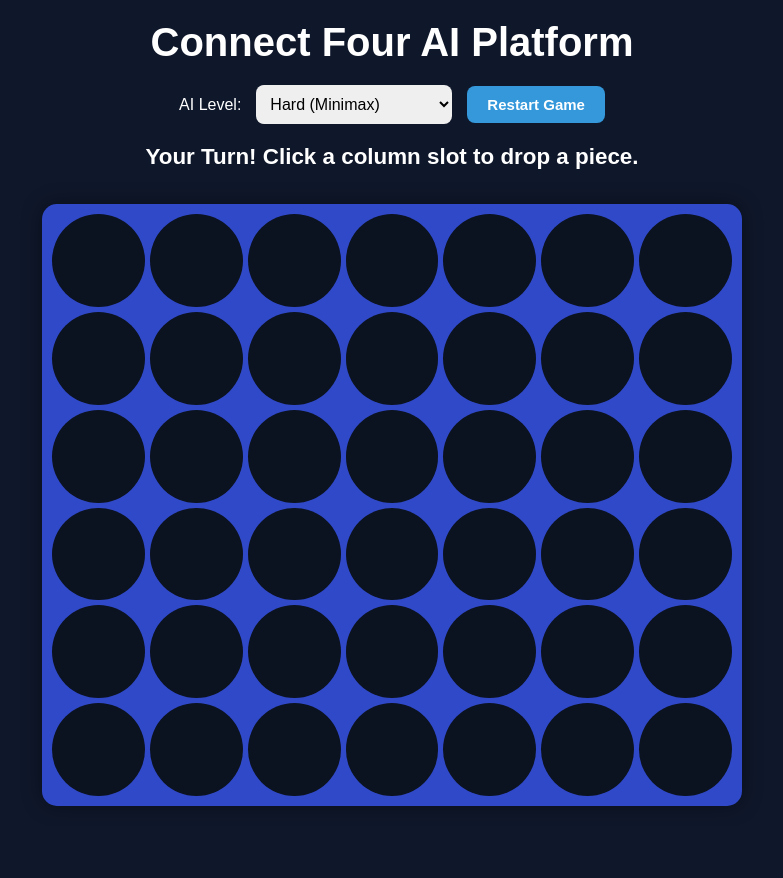
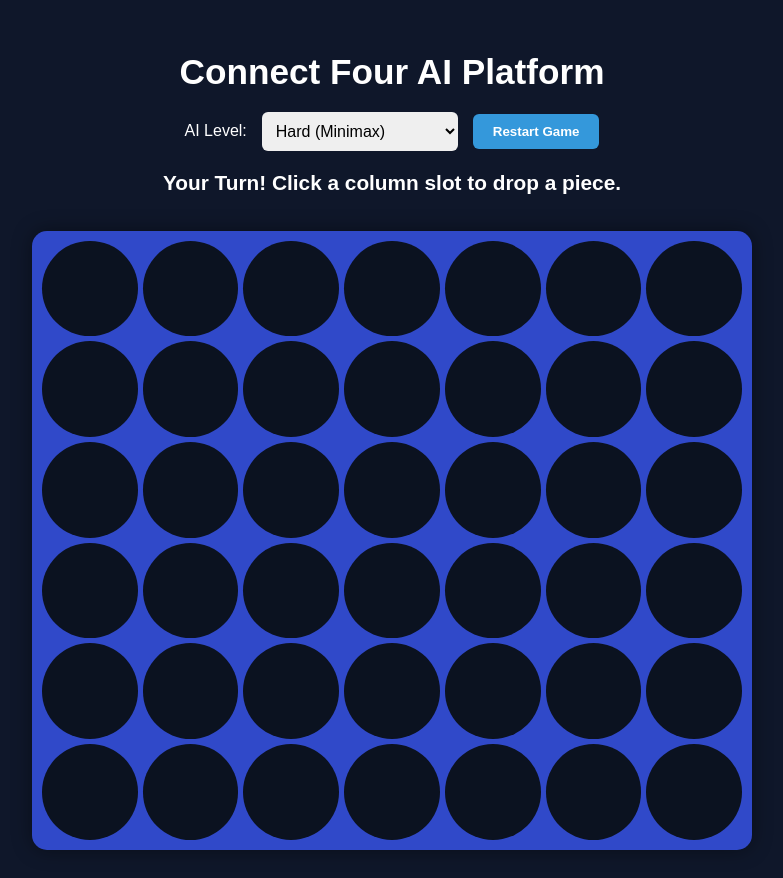
Before and after one commit to shreeharsha0125-dotcom/connectfourAI, a Flask app: page / in a window 1280 px wide. Shown: the whole page, without its empty margins (248-1031 px from the left). Before the commit the page ends 806 px from the top, so only its background shows below. Run offline with Flask 3, Linux system fonts and the light colour scheme.

Commit message:
Refactor CSS styles for consistency and clarity

````diff
--- a/static/css/style.css
+++ b/static/css/style.css
@@ -1,3 +1,4 @@
+```css
 /* Reset */
 * {
     margin: 0;
@@ -9,7 +10,7 @@
 body {
     background: #0f172a;
     color: white;
-    font-family: Arial, Helvetica, sans-serif;
+    font-family: Arial, sans-serif;
     min-height: 100vh;
     overflow-x: hidden;
 }
@@ -18,7 +19,7 @@ body {
 #game-container {
     width: 100%;
     max-width: 900px;
-    margin: 0 auto;
+    margin: auto;
     padding: 20px;
     text-align: center;
 }
@@ -26,7 +27,7 @@ body {
 /* Heading */
 h1 {
     margin-bottom: 20px;
-    font-size: 2.5rem;
+    font-size: 2.2rem;
 }
 
 /* Control Panel */
@@ -43,19 +44,17 @@ h1 {
 #difficulty {
     padding: 10px;
     font-size: 16px;
-    border-radius: 8px;
+    border-radius: 6px;
     border: none;
-    outline: none;
 }
 
 /* Restart Button */
 #reset-btn {
     padding: 10px 20px;
     border: none;
-    border-radius: 8px;
+    border-radius: 6px;
     background: #3498db;
     color: white;
-    font-size: 15px;
     font-weight: bold;
     cursor: pointer;
     transition: 0.3s;
@@ -65,14 +64,14 @@ h1 {
     background: #2980b9;
 }
 
-/* Status Text */
+/* Status */
 #status {
     margin: 20px 0;
-    font-size: 1.4rem;
+    font-size: 1.3rem;
     min-height: 40px;
 }
 
-/* Connect Four Board */
+/* Board */
 #board {
     display: grid;
     grid-template-columns: repeat(7, 1fr);
@@ -87,34 +86,37 @@ h1 {
     background: #3049c9;
     border-radius: 15px;
 
-    box-shadow: 0 0 20px rgba(0,0,0,0.4);
+    box-shadow: 0 0 20px rgba(0, 0, 0, 0.4);
 }
 
-/* Cells */
+/* Empty Cell */
 .cell {
     width: 100%;
     aspect-ratio: 1 / 1;
 
     border-radius: 50%;
-    background: #0b1220;
+    background-color: #0b1220;
 
     cursor: pointer;
 
     transition: transform 0.2s ease;
 }
 
+/* Hover */
 .cell:hover {
     transform: scale(1.05);
 }
 
 /* Player Piece */
-.player {
-    background: #ff3b30;
+.cell.player {
+    background-color: #ff3b30 !important;
+    box-shadow: inset 0 0 8px rgba(255,255,255,0.5);
 }
 
 /* AI Piece */
-.ai {
-    background: #ffd60a;
+.cell.ai {
+    background-color: #ffd60a !important;
+    box-shadow: inset 0 0 8px rgba(255,255,255,0.5);
 }
 
 /* Tablet */
@@ -130,7 +132,6 @@ h1 {
 
     #status {
         font-size: 1rem;
-        padding: 0 10px;
     }
 
     #panel {
@@ -141,13 +142,13 @@ h1 {
     #difficulty,
     #reset-btn {
         width: 90%;
-        max-width: 320px;
+        max-width: 300px;
     }
 
     #board {
         width: 95vw;
+        gap: 4px;
         padding: 6px;
-        gap: 4px;
     }
 }
 
@@ -164,13 +165,13 @@ h1 {
 
     #board {
         width: 98vw;
+        gap: 3px;
         padding: 4px;
-        gap: 3px;
     }
 
     #difficulty,
     #reset-btn {
         font-size: 14px;
-        padding: 10px;
     }
 }
+```
````
